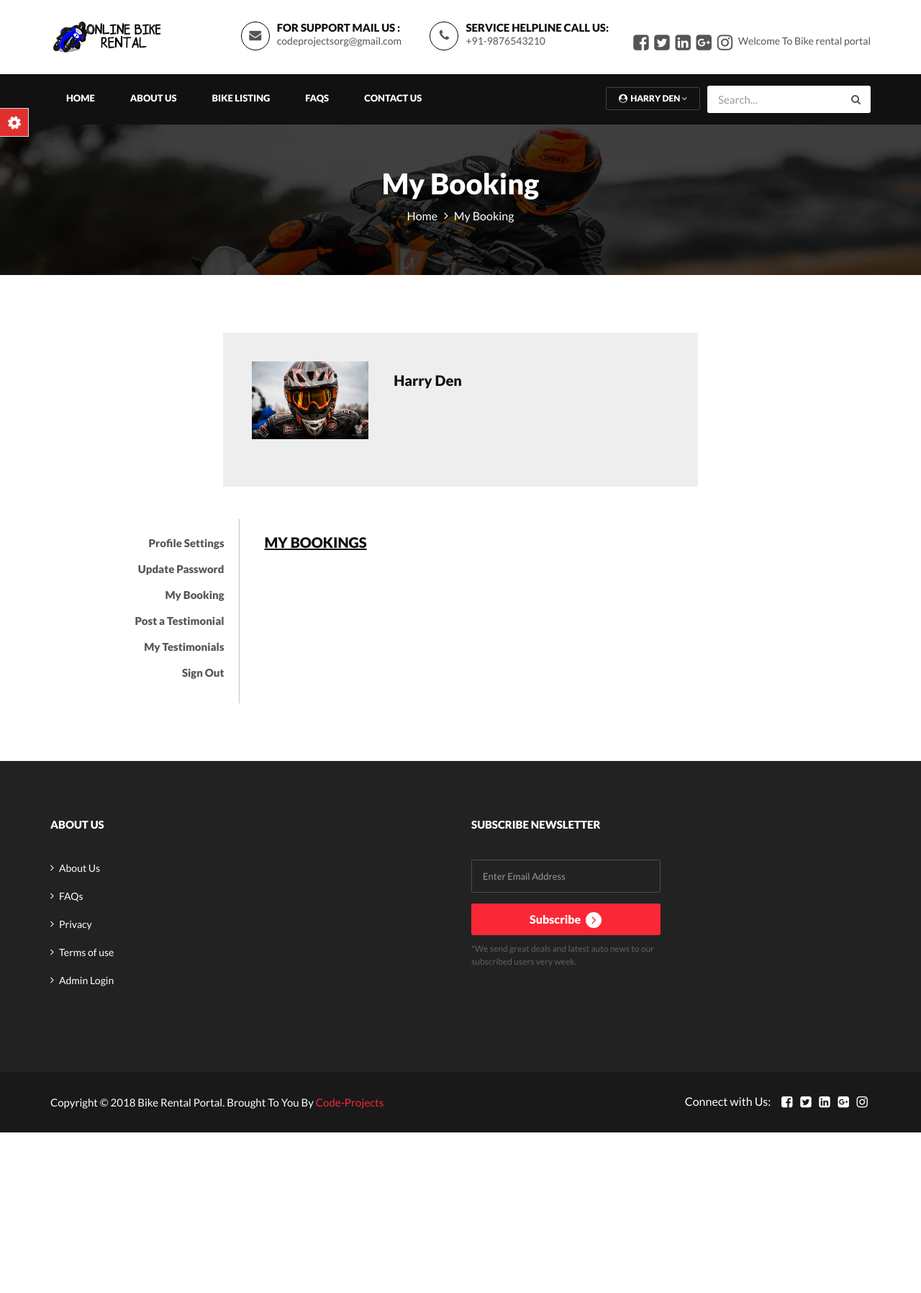
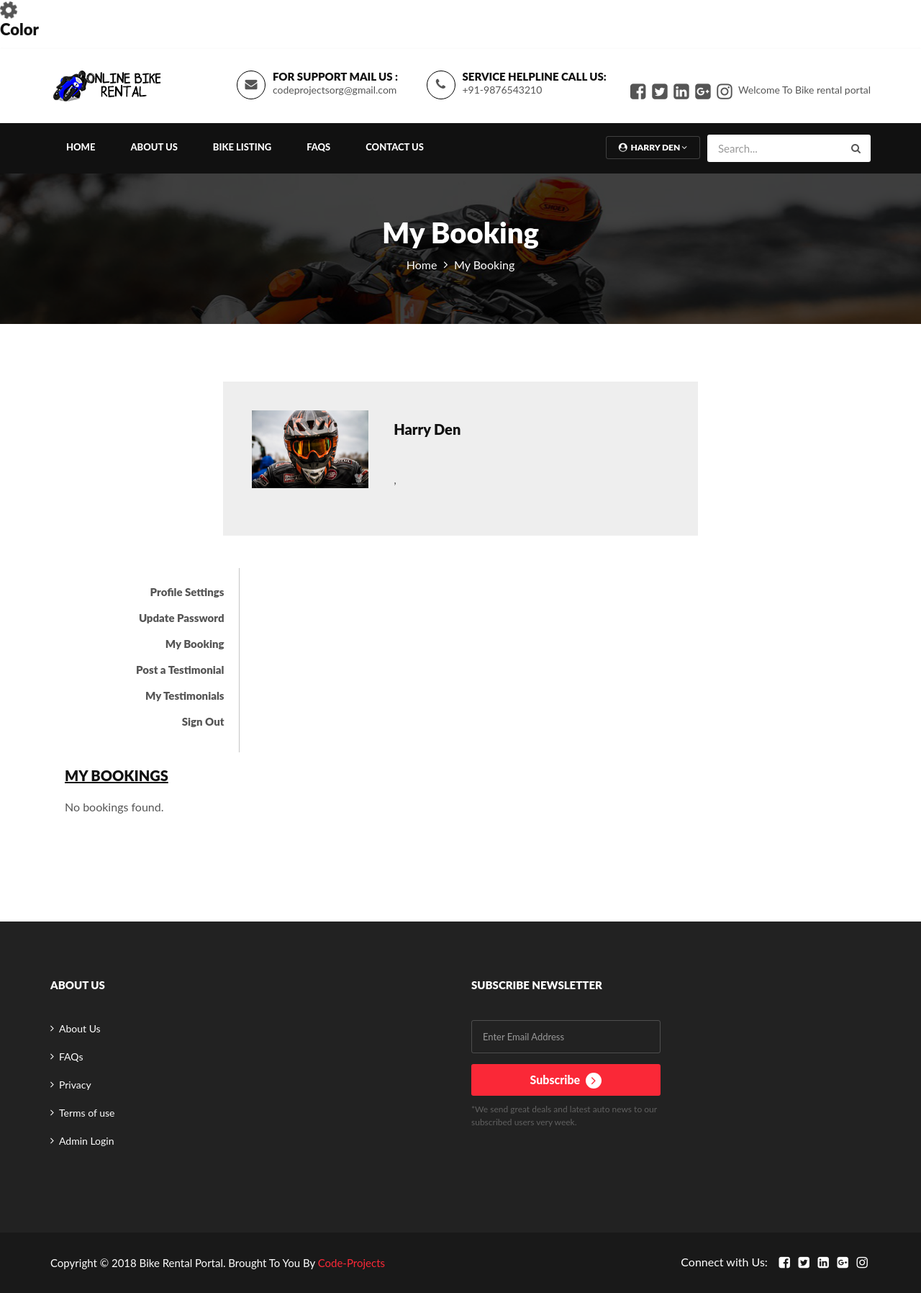
Before and after one commit to McRyan1999/bikerental, a PHP site: page /my-booking.php in a window 1280 px wide. Shown: the whole page at 72% size. Before the commit the page ends 1573 px from the top, so only its background shows below. Run offline with PHP 8.4, Linux system fonts and the light colour scheme; a user stored in the database is signed in; data comes from the database, SQL or seed files in the repository.

Commit message:
Update my-booking.php

```diff
--- a/my-booking.php
+++ b/my-booking.php
@@ -2,70 +2,71 @@
 session_start();
 error_reporting(0);
 include('includes/config.php');
-if(strlen($_SESSION['login'])==0)
-  {
+
+// Redirect to login page if session is not active
+if (strlen($_SESSION['login']) == 0) {
     header('location:index.php');
+    exit();
 }
-else{
-?><!DOCTYPE HTML>
+
+// Function to fetch user data
+function fetchUserData($dbh, $useremail) {
+    $sql = "SELECT * FROM tblusers WHERE EmailId = :useremail";
+    $query = $dbh->prepare($sql);
+    $query->bindParam(':useremail', $useremail, PDO::PARAM_STR);
+    $query->execute();
+    return $query->fetch(PDO::FETCH_OBJ);
+}
+
+// Function to fetch bookings
+function fetchUserBookings($dbh, $useremail) {
+    $sql = "SELECT
+                tblvehicles.Vimage1 AS Vimage1,
+                tblvehicles.VehiclesTitle AS VehiclesTitle,
+                tblvehicles.id AS vid,
+                tblbrands.BrandName AS BrandName,
+                tblbooking.FromDate AS FromDate,
+                tblbooking.ToDate AS ToDate,
+                tblbooking.message AS message,
+                tblbooking.Status AS Status
+            FROM tblbooking
+            JOIN tblvehicles ON tblbooking.VehicleId = tblvehicles.id
+            JOIN tblbrands ON tblbrands.id = tblvehicles.VehiclesBrand
+            WHERE tblbooking.userEmail = :useremail";
+    $query = $dbh->prepare($sql);
+    $query->bindParam(':useremail', $useremail, PDO::PARAM_STR);
+    $query->execute();
+    return $query->fetchAll(PDO::FETCH_OBJ);
+}
+
+// Fetch user details and bookings
+$useremail = $_SESSION['login'];
+$userData = fetchUserData($dbh, $useremail);
+$userBookings = fetchUserBookings($dbh, $useremail);
+?>
+<!DOCTYPE HTML>
 <html lang="en">
+
 <head>
-<meta http-equiv="Content-Type" content="text/html; charset=utf-8">
+    <meta charset="utf-8">
     <meta http-equiv="X-UA-Compatible" content="IE=edge">
-<meta name="viewport" content="width=device-width,initial-scale=1">
-<meta name="keywords" content="">
-<meta name="description" content="">
-<title>BikeForYou - Responsive Bike Dealer HTML5 Template</title>
-<!--Bootstrap -->
-<link rel="stylesheet" href="assets/css/bootstrap.min.css" type="text/css">
-<!--Custome Style -->
-<link rel="stylesheet" href="assets/css/styles.css" type="text/css">
-<!--OWL Carousel slider-->
-<link rel="stylesheet" href="assets/css/owl.carousel.css" type="text/css">
-<link rel="stylesheet" href="assets/css/owl.transitions.css" type="text/css">
-<!--slick-slider -->
-<link href="assets/css/slick.css" rel="stylesheet">
-<!--bootstrap-slider -->
-<link href="assets/css/bootstrap-slider.min.css" rel="stylesheet">
-<!--FontAwesome Font Style -->
-<link href="assets/css/font-awesome.min.css" rel="stylesheet">
+    <meta name="viewport" content="width=device-width, initial-scale=1">
+    <title>BikeForYou - My Bookings</title>
+    <link rel="stylesheet" href="assets/css/bootstrap.min.css">
+    <link rel="stylesheet" href="assets/css/styles.css">
+    <link rel="stylesheet" href="assets/css/font-awesome.min.css">
+</head>
 
-<!-- SWITCHER -->
-		<link rel="stylesheet" id="switcher-css" type="text/css" href="assets/switcher/css/switcher.css" media="all" />
-		<link rel="alternate stylesheet" type="text/css" href="assets/switcher/css/red.css" title="red" media="all" data-default-color="true" />
-		<link rel="alternate stylesheet" type="text/css" href="assets/switcher/css/orange.css" title="orange" media="all" />
-		<link rel="alternate stylesheet" type="text/css" href="assets/switcher/css/blue.css" title="blue" media="all" />
-		<link rel="alternate stylesheet" type="text/css" href="assets/switcher/css/pink.css" title="pink" media="all" />
-		<link rel="alternate stylesheet" type="text/css" href="assets/switcher/css/green.css" title="green" media="all" />
-		<link rel="alternate stylesheet" type="text/css" href="assets/switcher/css/purple.css" title="purple" media="all" />
-
-<!-- Fav and touch icons -->
-<link rel="apple-touch-icon-precomposed" sizes="144x144" href="assets/images/favicon-icon/apple-touch-icon-144-precomposed.png">
-<link rel="apple-touch-icon-precomposed" sizes="114x114" href="assets/images/favicon-icon/apple-touch-icon-114-precomposed.html">
-<link rel="apple-touch-icon-precomposed" sizes="72x72" href="assets/images/favicon-icon/apple-touch-icon-72-precomposed.png">
-<link rel="apple-touch-icon-precomposed" href="assets/images/favicon-icon/apple-touch-icon-57-precomposed.png">
-<link rel="shortcut icon" href="assets/images/favicon-icon/24x24.png">
-<!-- Google-Font-->
-<link href="https://fonts.googleapis.com/css?family=Lato:300,400,700,900" rel="stylesheet">
-<!-- HTML5 Shim and Respond.js IE8 support of HTML5 elements and media queries -->
-<!-- WARNING: Respond.js doesn't work if you view the page via file:// -->
-<!--[if lt IE 9]>
-        <script src="https://oss.maxcdn.com/libs/html5shiv/3.7.0/html5shiv.js"></script>
-        <script src="https://oss.maxcdn.com/libs/respond.js/1.4.2/respond.min.js"></script>
-<![endif]-->
-</head>
 <body>
-
     <!-- Start Switcher -->
-<?php include('includes/colorswitcher.php');?>
+    <?php include('includes/colorswitcher.php'); ?>
     <!-- /Switcher -->
 
     <!--Header-->
-<?php include('includes/header.php');?>
-<!--Page Header-->
+    <?php include('includes/header.php'); ?>
     <!-- /Header -->
 
-<!--Page Header-->
+    <!-- Page Header -->
     <section class="page-header profile_page">
         <div class="container">
             <div class="page-header_wrap">
@@ -73,91 +74,73 @@
                     <h1>My Booking</h1>
                 </div>
                 <ul class="coustom-breadcrumb">
-        <li><a href="#">Home</a></li>
+                    <li><a href="index.php">Home</a></li>
                     <li>My Booking</li>
                 </ul>
             </div>
         </div>
-  <!-- Dark Overlay-->
         <div class="dark-overlay"></div>
     </section>
-<!-- /Page Header-->
+    <!-- /Page Header -->
 
-<?php
-$useremail=$_SESSION['login'];
-$sql = "SELECT * from tblusers where EmailId=:useremail";
-$query = $dbh -> prepare($sql);
-$query -> bindParam(':useremail',$useremail, PDO::PARAM_STR);
-$query->execute();
-$results=$query->fetchAll(PDO::FETCH_OBJ);
-$cnt=1;
-if($query->rowCount() > 0)
-{
-foreach($results as $result)
-{ ?>
     <section class="user_profile inner_pages">
         <div class="container">
             <div class="user_profile_info gray-bg padding_4x4_40">
-      <div class="upload_user_logo"> <img src="assets/images/dealer-logo.jpg" alt="image">
+                <div class="upload_user_logo">
+                    <img src="assets/images/dealer-logo.jpg" alt="User Image">
                 </div>
-
                 <div class="dealer_info">
-        <h5><?php echo htmlentities($result->FullName);?></h5>
-        <p><?php echo htmlentities($result->Address);?><br>
-          <?php echo htmlentities($result->City);?>&nbsp;<?php echo htmlentities($result->Country); }}?></p>
+                    <h5><?php echo htmlentities($userData->FullName); ?></h5>
+                    <p>
+                        <?php echo htmlentities($userData->Address); ?><br>
+                        <?php echo htmlentities($userData->City); ?>, <?php echo htmlentities($userData->Country); ?>
+                    </p>
                 </div>
             </div>
             <div class="row">
-      <div class="col-md-3 col-sm-3">
-       <?php include('includes/sidebar.php');?>
-
-      <div class="col-md-6 col-sm-8">
+                <div class="col-md-3">
+                    <?php include('includes/sidebar.php'); ?>
+                </div>
+                <div class="col-md-9">
                     <div class="profile_wrap">
-          <h5 class="uppercase underline">My Bookings </h5>
+                        <h5 class="uppercase underline">My Bookings</h5>
                         <div class="my_vehicles_list">
                             <ul class="vehicle_listing">
-<?php
-$useremail=$_SESSION['login'];
- $sql = "SELECT tblvehicles.Vimage1 as Vimage1,tblvehicles.VehiclesTitle,tblvehicles.id as vid,tblbrands.BrandName,tblbooking.FromDate,tblbooking.ToDate,tblbooking.message,tblbooking.Status  from tblbooking join tblvehicles on tblbooking.VehicleId=tblvehicles.id join tblbrands on tblbrands.id=tblvehicles.VehiclesBrand where tblbooking.userEmail=:useremail";
-$query = $dbh -> prepare($sql);
-$query-> bindParam(':useremail', $useremail, PDO::PARAM_STR);
-$query->execute();
-$results=$query->fetchAll(PDO::FETCH_OBJ);
-$cnt=1;
-if($query->rowCount() > 0)
-{
-foreach($results as $result)
-{  ?>
-
+                                <?php if ($userBookings): ?>
+                                    <?php foreach ($userBookings as $booking): ?>
                                         <li>
-                <div class="vehicle_img"> <a href="vehical-details.php?vhid=<?php echo htmlentities($result->vid);?>""><img src="admin/img/vehicleimages/<?php echo htmlentities($result->Vimage1);?>" alt="image"></a> </div>
+                                            <div class="vehicle_img">
+                                                <a href="vehical-details.php?vhid=<?php echo htmlentities($booking->vid); ?>">
+                                                    <img src="admin/img/vehicleimages/<?php echo htmlentities($booking->Vimage1); ?>" alt="Vehicle Image">
+                                                </a>
+                                            </div>
                                             <div class="vehicle_title">
-                  <h6><a href="vehical-details.php?vhid=<?php echo htmlentities($result->vid);?>""> <?php echo htmlentities($result->BrandName);?> , <?php echo htmlentities($result->VehiclesTitle);?></a></h6>
-                  <p><b>From Date:</b> <?php echo htmlentities($result->FromDate);?><br /> <b>To Date:</b> <?php echo htmlentities($result->ToDate);?></p>
+                                                <h6>
+                                                    <a href="vehical-details.php?vhid=<?php echo htmlentities($booking->vid); ?>">
+                                                        <?php echo htmlentities($booking->BrandName); ?>, <?php echo htmlentities($booking->VehiclesTitle); ?>
+                                                    </a>
+                                                </h6>
+                                                <p>
+                                                    <b>From Date:</b> <?php echo htmlentities($booking->FromDate); ?><br>
+                                                    <b>To Date:</b> <?php echo htmlentities($booking->ToDate); ?>
+                                                </p>
                                             </div>
-                <?php if($result->Status==1)
-                { ?>
-                <div class="vehicle_status"> <a href="#" class="btn outline btn-xs active-btn">Confirmed</a>
+                                            <div class="vehicle_status">
+                                                <?php if ($booking->Status == 1): ?>
+                                                    <a href="#" class="btn outline btn-xs active-btn">Confirmed</a>
+                                                <?php elseif ($booking->Status == 2): ?>
+                                                    <a href="#" class="btn outline btn-xs">Cancelled</a>
+                                                <?php else: ?>
+                                                    <a href="#" class="btn outline btn-xs">Not Confirmed</a>
+                                                <?php endif; ?>
                                                 <div class="clearfix"></div>
                                             </div>
-
-              <?php } else if($result->Status==2) { ?>
- <div class="vehicle_status"> <a href="#" class="btn outline btn-xs">Cancelled</a>
-            <div class="clearfix"></div>
-        </div>
-
-
-
-                <?php } else { ?>
- <div class="vehicle_status"> <a href="#" class="btn outline btn-xs">Not Confirm yet</a>
-            <div class="clearfix"></div>
-        </div>
-                <?php } ?>
-       <div style="float: left"><p><b>Message:</b> <?php echo htmlentities($result->message);?> </p></div>
+                                            <p><b>Message:</b> <?php echo htmlentities($booking->message); ?></p>
                                         </li>
-              <?php }} ?>
-
-
+                                    <?php endforeach; ?>
+                                <?php else: ?>
+                                    <p>No bookings found.</p>
+                                <?php endif; ?>
                             </ul>
                         </div>
                     </div>
@@ -165,20 +148,13 @@
             </div>
         </div>
     </section>
-<!--/my-vehicles-->
-<?php include('includes/footer.php');?>
+
+    <?php include('includes/footer.php'); ?>
 
     <!-- Scripts -->
     <script src="assets/js/jquery.min.js"></script>
     <script src="assets/js/bootstrap.min.js"></script>
     <script src="assets/js/interface.js"></script>
-<!--Switcher-->
-<script src="assets/switcher/js/switcher.js"></script>
-<!--bootstrap-slider-JS-->
-<script src="assets/js/bootstrap-slider.min.js"></script>
-<!--Slider-JS-->
-<script src="assets/js/slick.min.js"></script>
-<script src="assets/js/owl.carousel.min.js"></script>
 </body>
+
 </html>
-<?php } ?>
```
Lines whose indentation alone changed are shown as unchanged.
